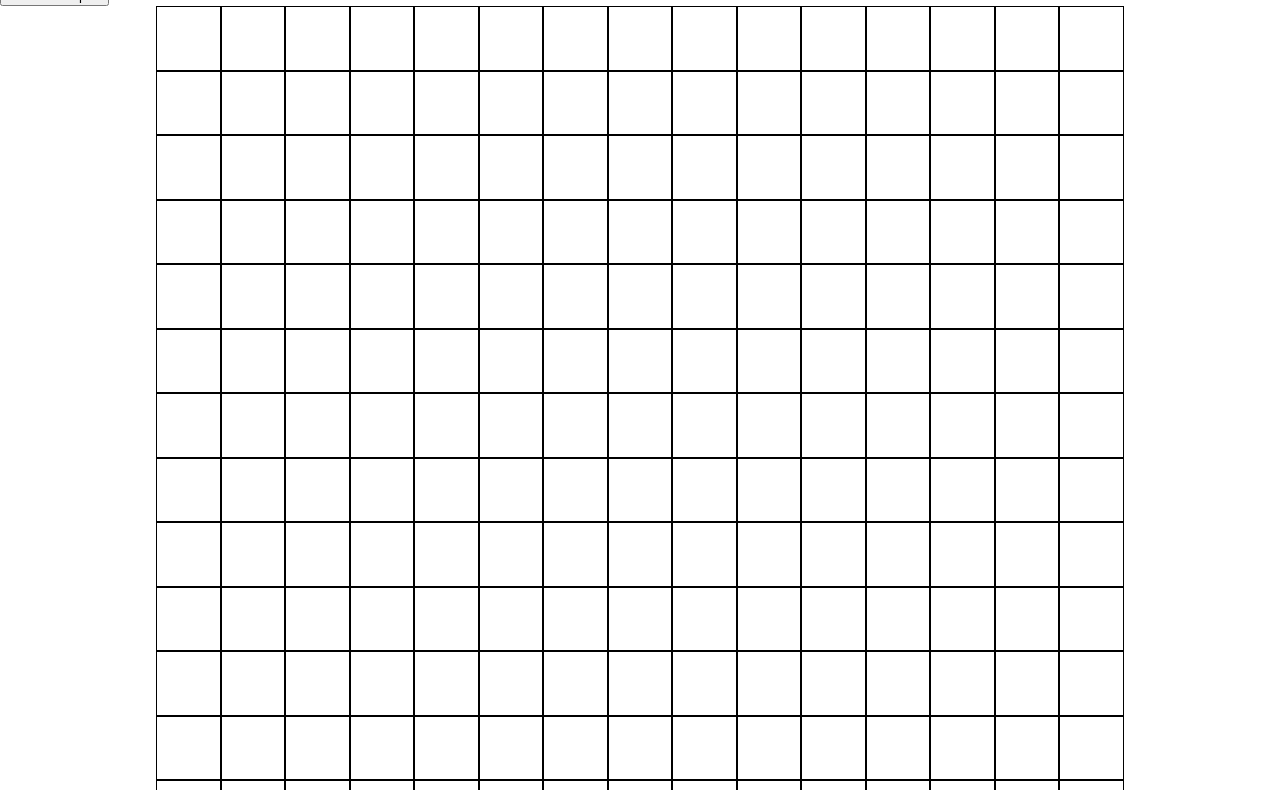
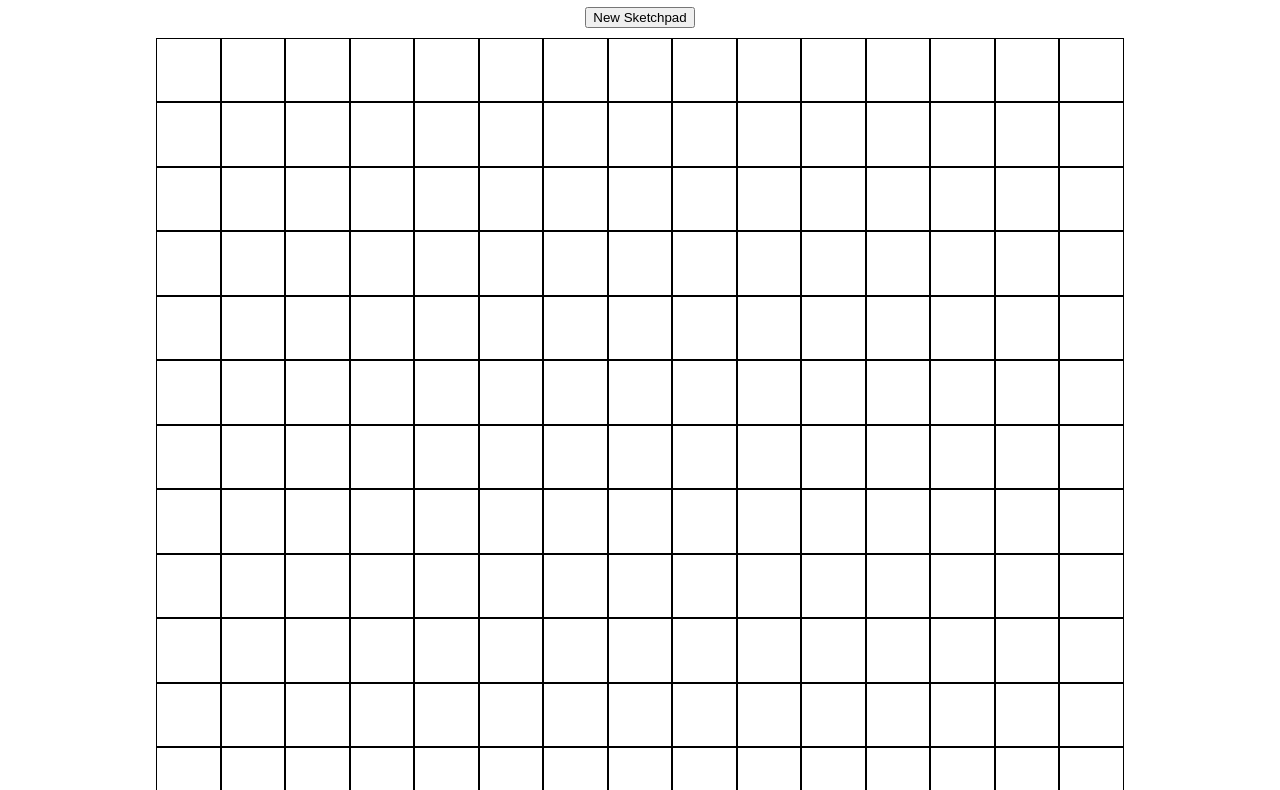
Before and after one commit to iBePixel/Etch-a-Sketch, a plain HTML site: page index.html in a window 1280 px wide. Shown: the part 73-863 px from the top of the page. Drawn offline with Linux system fonts and the light colour scheme.

Commit message:
Tidying up and aligning button to center

```diff
--- a/style.css
+++ b/style.css
@@ -17,6 +17,8 @@ div {
 
 body {
     margin: 0;
+    display: flex;
+    flex-direction: column;
 }
 
 #grid-window {
@@ -26,5 +28,6 @@ body {
 }
 
 #newPad {
-    align-items: center;
+    align-self: center;
+    margin-bottom: 10px;
 }
```
